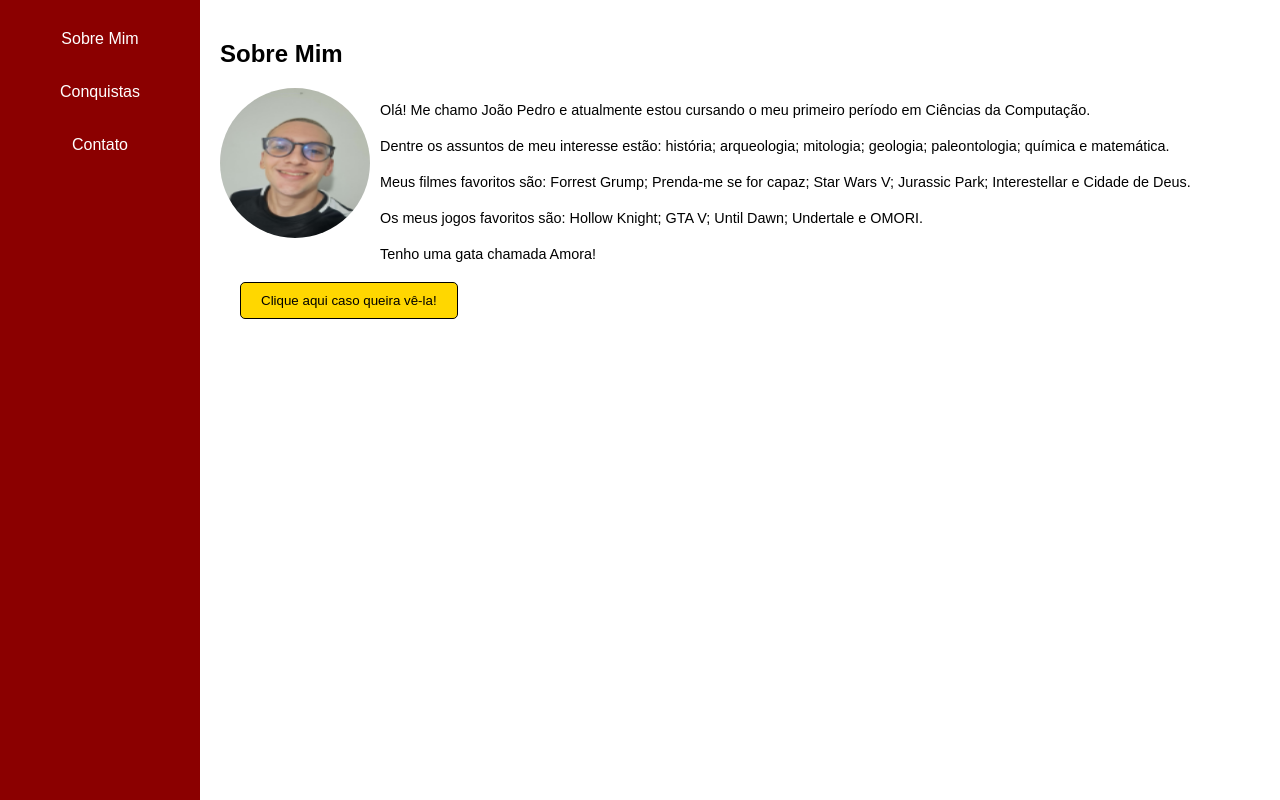
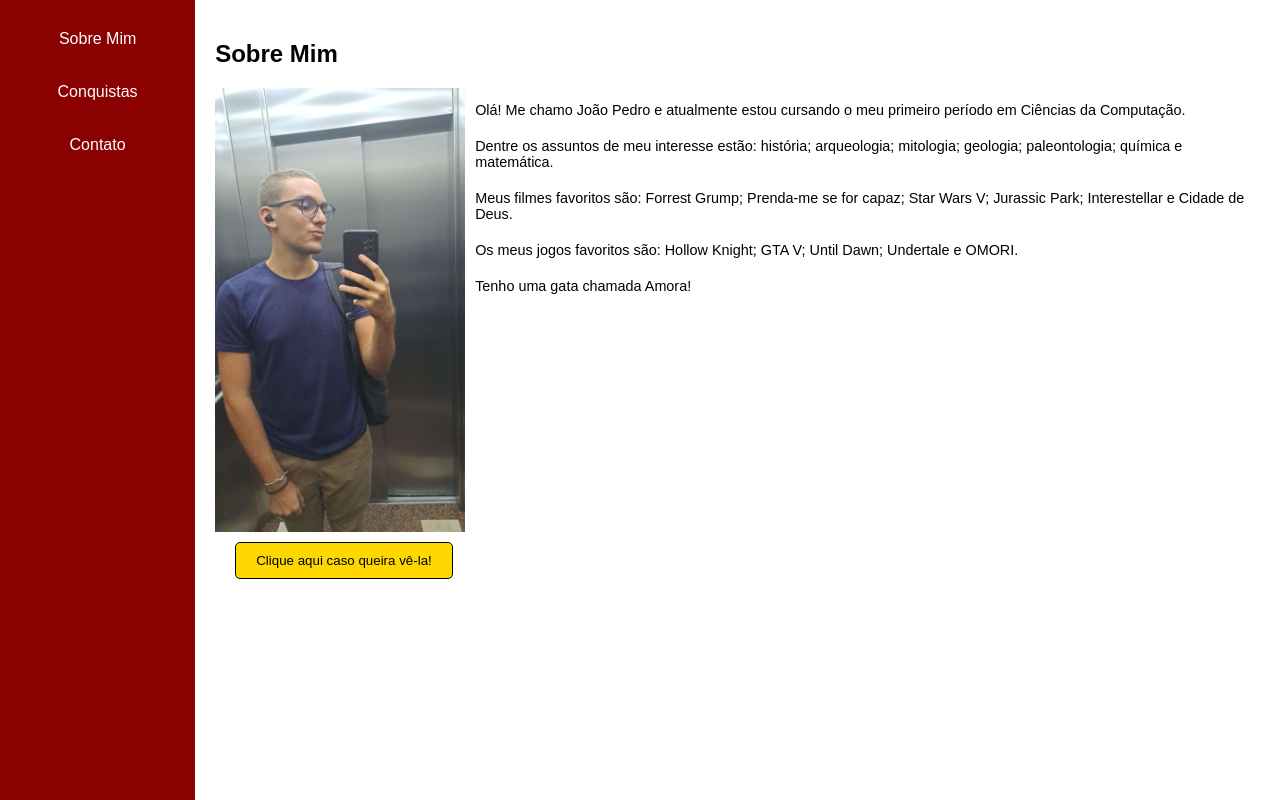
Before and after one commit to jpbezerra/projeto-webserver, a plain HTML site: page index.html in a window 1280 px wide. Shown: the top 800 px of the page. Drawn offline with Linux system fonts and the light colour scheme.

Commit message:
Add files via upload

```diff
--- a/index.html
+++ b/index.html
@@ -33,11 +33,14 @@
             background-color: darkblue;
         }
         .comeco {
-            flex: auto;
             padding: 20px;
+            display: flex;
+            flex-direction: column;
+            align-items: flex-start;
         }
         .aba {
             display: none;
+            width: 100%;
         }
         .aba.ativa {
             display: block;
@@ -52,7 +55,8 @@
             border: 1px solid gold;
             margin-right: 20px;
             margin-left: 20px;
-            margin-bottom: 10px;
+            margin-top: 10px;
+            margin-bottom: 20px;
             border-color: black;
         }
         .botao-amora:hover {
@@ -61,12 +65,15 @@
         .sobre-conteudo {
             display: flex;
             align-items: flex-start;
+            margin-top: 20px;
         }
         .sobre-conteudo img {
-            width: 150px;
-            height: 150px;
-            border-radius: 50%;
+            width: 250px;
+            margin-right: 20px;
             margin-right: 10px;
+        }
+        .sobre-conteudo div {
+            flex: 1;
         }
         .sobre-conteudo p {
             margin-bottom: 20px;
@@ -90,7 +97,7 @@
         <div id="sobre" class="aba ativa">
             <h2>Sobre Mim</h2>
             <div class="sobre-conteudo">
-                <img style="border: black;" src="imagem_perfil.png">
+                <img style="border: black;" src="minha-imagem.jpg">
                 <div>
                     <p>Olá! Me chamo João Pedro e atualmente estou cursando o meu primeiro período em Ciências da Computação.</p>
                     <p>Dentre os assuntos de meu interesse estão: história; arqueologia; mitologia; geologia; paleontologia; química e matemática.</p>
```
Also changed, not shown: minha-imagem.jpg (added).
